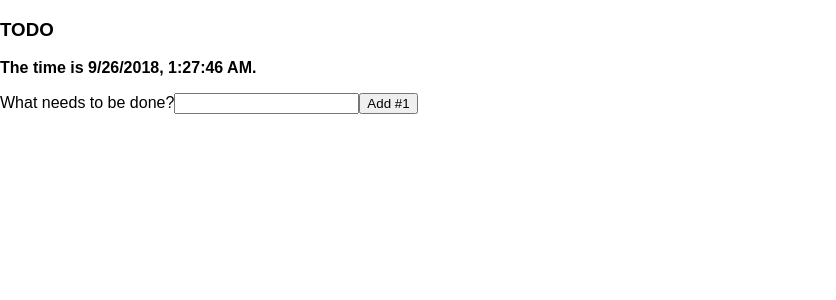
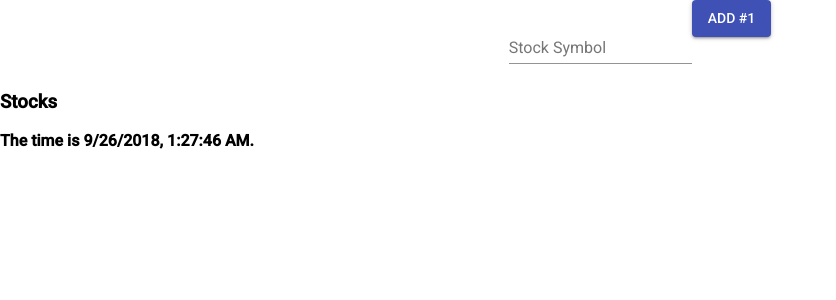
Before and after one commit to Enviii/simple-stock, a React (Create React App) app: page / in a window 1280 px wide. Shown: the top 300 px of the page, without its empty margins (0-836 px from the left). Built offline with nearby package versions, Linux system fonts and the light colour scheme.

Commit message:
adding material ui

```diff
--- a/package.json
+++ b/package.json
@@ -3,6 +3,7 @@
   "version": "0.1.0",
   "private": true,
   "dependencies": {
+    "@material-ui/core": "^3.1.1",
     "react": "^16.5.2",
     "react-dom": "^16.5.2",
     "react-scripts": "1.1.5"
--- a/public/index.html
+++ b/public/index.html
@@ -2,14 +2,20 @@
 <html lang="en">
   <head>
     <meta charset="utf-8">
-    <meta name="viewport" content="width=device-width, initial-scale=1, shrink-to-fit=no">
+    <meta
+      name="viewport"
+      content="minimum-scale=1, initial-scale=1, width=device-width, shrink-to-fit=no"
+    />
     <meta name="theme-color" content="#000000">
+
     <!--
       manifest.json provides metadata used when your web app is added to the
       homescreen on Android. See https://developers.google.com/web/fundamentals/engage-and-retain/web-app-manifest/
     -->
     <link rel="manifest" href="%PUBLIC_URL%/manifest.json">
     <link rel="shortcut icon" href="%PUBLIC_URL%/favicon.ico">
+    <link rel="stylesheet" href="https://fonts.googleapis.com/css?family=Roboto:300,400,500">
+    <link rel="stylesheet" href="https://fonts.googleapis.com/icon?family=Material+Icons">
     <!--
       Notice the use of %PUBLIC_URL% in the tags above.
       It will be replaced with the URL of the `public` folder during the build.
@@ -19,13 +25,15 @@
       work correctly both with client-side routing and a non-root public URL.
       Learn how to configure a non-root public URL by running `npm run build`.
     -->
-    <title>React App</title>
+    <title>Simple Stock</title>
   </head>
   <body>
     <noscript>
       You need to enable JavaScript to run this app.
     </noscript>
     <div id="root"></div>
+
+
     <!--
       This HTML file is a template.
       If you open it directly in the browser, you will see an empty page.
--- a/src/App.css
+++ b/src/App.css
@@ -1,5 +1,6 @@
 .App {
   text-align: center;
+  font-family: 'Roboto', sans-serif;
 }
 
 .App-logo {
@@ -27,6 +28,10 @@
   to { transform: rotate(360deg); }
 }
 
+form {
+  text-align: center;
+}
+
 .stock_latest_price {
   animation: blinker 1s linear infinite;
 }
--- a/src/App.js
+++ b/src/App.js
@@ -1,4 +1,7 @@
-import React, { Component } from 'react'
+import React from 'react';
+import Button from '@material-ui/core/Button';
+import Input from '@material-ui/core/Input';
+import TextField from '@material-ui/core/TextField';
 import './App.css'
 import StockList from './StockList.js'
 
@@ -13,36 +16,29 @@ class App extends React.Component {
   render() {
     return (
       <div>
-        <h3>TODO</h3>
-        <StockList items={this.state.items} />
 
         <form onSubmit={this.handleSubmit}>
-          <label htmlFor="new-stock">
-            What needs to be done?
-          </label>
-          <input
+          <TextField
+            id="new-stock"
+            label="Stock Symbol"
+            onChange={this.handleChange}
+            value={this.state.text}
+            margin="normal"
+            placeholder="AAPL"
+          />
+          {/* <Input
             id="new-stock"
             onChange={this.handleChange}
             value={this.state.text}
-          />
-          <button>
+            placeholder="AAPL"
+          /> */}
+          <Button type="submit" variant="contained" color="primary">
             Add #{this.state.items.length + 1}
-          </button>
+          </Button>
         </form>
 
-        {/* <div>
-          <b>The time is {this.state.time}.</b>
-          <ul>
-            {
-              this.state.stock.map((obj, index) =>
-                // Only do this if items have no stable IDs
-                <li key={index}>
-                  <span className="stock_name">{obj.quote.symbol}</span> - <span className="stock_latest_price">{obj.quote.latestPrice}</span>
-                </li>
-              )
-            }
-          </ul>
-        </div> */}
+        <h3>Stocks</h3>
+        <StockList items={this.state.items} />
 
       </div>
     );
@@ -65,54 +61,6 @@ class App extends React.Component {
       items: state.items.concat(newItem),
       text: ''
     }));
-
-    //this.iextrading(newItem.text);
-  }
-
-  tick() {
-    this.setState({
-      time: new Date().toLocaleString()
-    });
-  }
-
-  iextrading(new_stock) {
-    this.tick();
-
-    var symbol_str = "";
-    var stock_list = [];
-    stock_list.push(new_stock);
-    if (this.state.items.length > 0) {
-      for (let i = 0; i < this.state.items.length; i++) {
-        stock_list.push(this.state.items[i].text);
-      }
-    }
-
-    symbol_str = stock_list.join();
-
-    fetch("https://api.iextrading.com/1.0/stock/market/batch?symbols="+ symbol_str +"&types=quote")
-    .then(res => res.json())
-    .then(
-      (result) => {
-        var arr = [];
-        console.log("running api??");
-        Object.keys(result).forEach(function(key) {
-          arr.push(result[key]);
-        });
-        this.setState({
-          isLoaded: true,
-          stock: arr
-        });
-      },
-      // Note: it's important to handle errors here
-      // instead of a catch() block so that we don't swallow
-      // exceptions from actual bugs in components.
-      (error) => {
-        this.setState({
-          isLoaded: true,
-          error
-        });
-      }
-    )
   }
 
 }
--- a/src/StockList.js
+++ b/src/StockList.js
@@ -1,14 +1,39 @@
-import React, { Component } from 'react'
+import React from 'react';
 
 class StockList extends React.Component {
   constructor(props) {
     super(props);
-    this.state = { items: [], text: '', stock: [], time: new Date().toLocaleString() };
+    this.state = {
+      items: [],
+      text: '',
+      stock: [],
+      time: new Date().toLocaleString()
+    };
+  }
+
+  componentDidMount() {
+    this.intervalID = setInterval(
+      //interval
+      () => {this.getStocks()},
+      10 * 1000
+    );
+
+    //run on load
+    this.getStocks();
+  }
+
+  componentWillUnmount() {
+    clearInterval(this.intervalID);
+  }
+
+  tick() {
+    this.setState({
+      time: new Date().toLocaleString()
+    });
   }
 
   getStocks() {
-    //this.tick();
-    console.log("getStocks");
+    this.tick();
 
     var symbol_str = "";
     var stock_list = [];
@@ -18,9 +43,10 @@ class StockList extends React.Component {
       }
     }
 
+    symbol_str = stock_list.join();
+    console.log(symbol_str, "getStocks");
 
-    symbol_str = stock_list.join();
-
+    if (symbol_str.length > 0) {
       fetch("https://api.iextrading.com/1.0/stock/market/batch?symbols="+ symbol_str +"&types=quote")
       .then(res => res.json())
       .then(
@@ -45,11 +71,12 @@ class StockList extends React.Component {
         }
       )
     }
+  }
 
   render() {
-    if (this.props.items.length != 0) {
-      this.getStocks(this.props.items);
-    }
+    // if (this.props.items.length != 0) {
+    //   this.getStocks(this.props.items);
+    // }
 
     return (
       <div>
--- a/src/index.css
+++ b/src/index.css
@@ -1,5 +1,5 @@
 body {
   margin: 0;
   padding: 0;
-  font-family: sans-serif;
+  font-family: 'Roboto', sans-serif;
 }
```
Also changed, not shown: 1 other file (tests, documents, lock files or other folders). Lines whose indentation alone changed are shown as unchanged.
